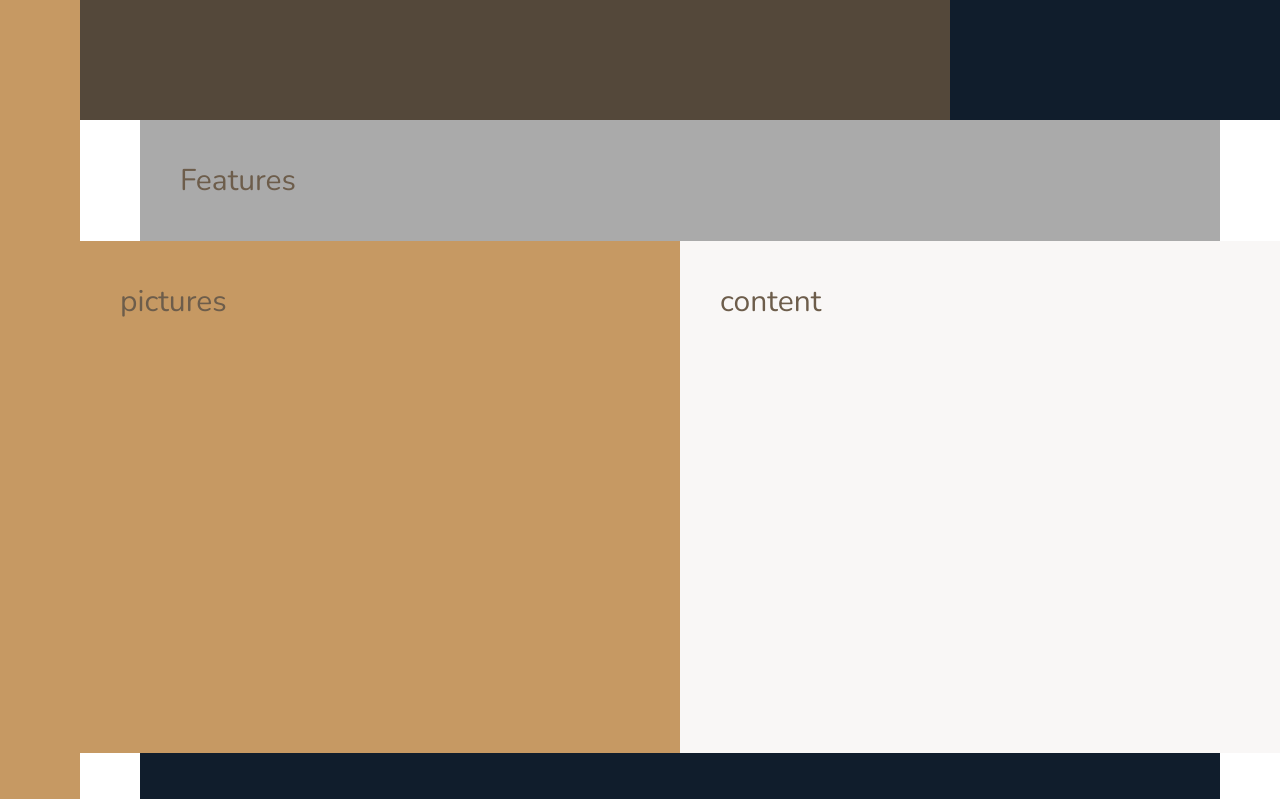
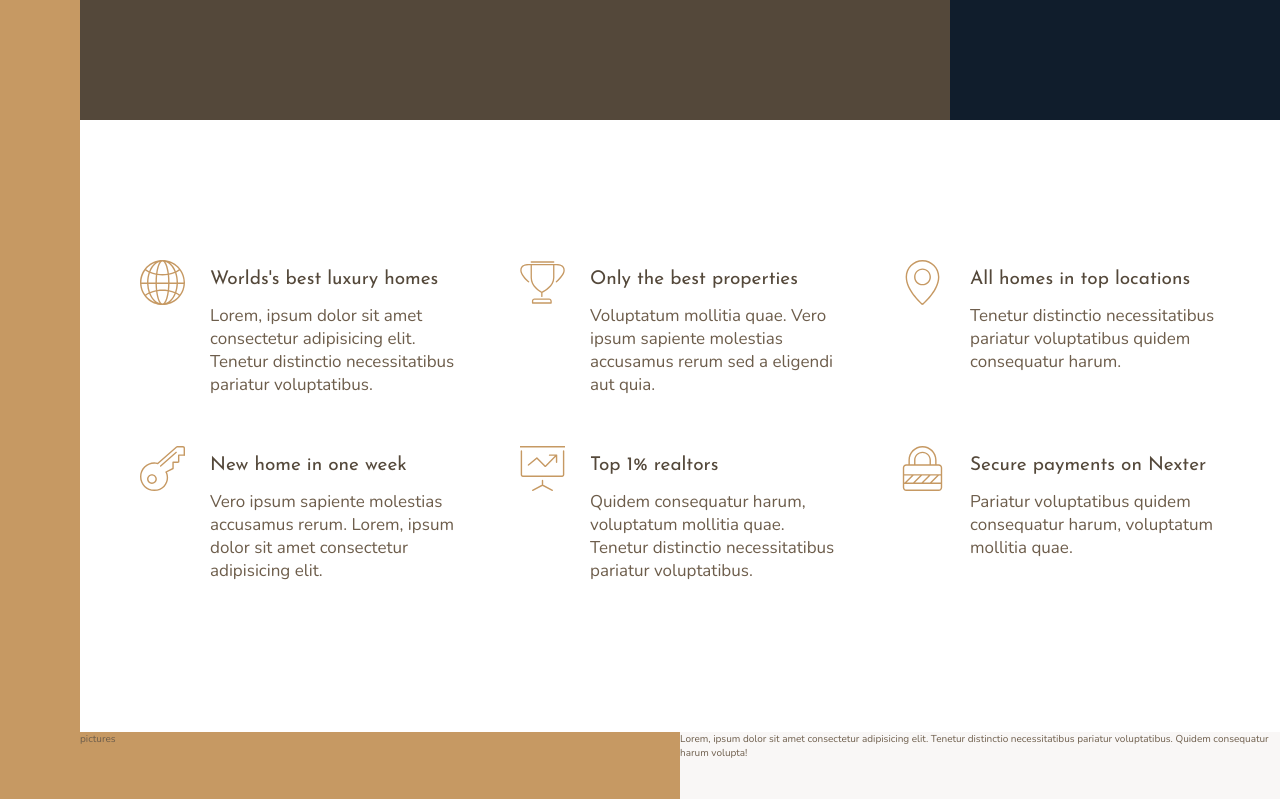
Before and after one commit to BennyKayer/sass-course-nexter, a website: page index.html in a window 1280 px wide. Shown: the part 520-1319 px from the top of the page. Drawn offline with nearby package versions, Linux system fonts and the light colour scheme.

Commit message:
Features section

```diff
--- a/index.html
+++ b/index.html
@@ -25,7 +25,61 @@
         </div>
 
         <section class="features">
-            Features
+            <!-- Created with  .feature{feature $}*6-->
+            <div class="feature">
+                <svg class="feature__icon">
+                    <use xlink:href="img/sprite.svg#icon-global" />
+                </svg>
+                <h4 class="heading-4 heading-4--dark">Worlds's best luxury homes</h4>
+                <p class="feature__text">
+                        Lorem, ipsum dolor sit amet consectetur adipisicing elit. Tenetur distinctio necessitatibus pariatur voluptatibus.
+                </p>
+            </div>
+            <div class="feature">
+                <svg class="feature__icon">
+                    <use xlink:href="img/sprite.svg#icon-trophy" />
+                </svg>
+                <h4 class="heading-4 heading-4--dark">Only the best properties</h4>
+                <p class="feature__text">
+                    Voluptatum mollitia quae. Vero ipsum sapiente molestias accusamus rerum sed a eligendi aut quia.
+                </p>
+            </div>
+            <div class="feature">
+                <svg class="feature__icon">
+                    <use xlink:href="img/sprite.svg#icon-map-pin" />
+                </svg>
+                <h4 class="heading-4 heading-4--dark">All homes in top locations</h4>
+                <p class="feature__text">
+                    Tenetur distinctio necessitatibus pariatur voluptatibus quidem consequatur harum.
+                </p>
+            </div>
+            <div class="feature">
+                <svg class="feature__icon">
+                    <use xlink:href="img/sprite.svg#icon-key" />
+                </svg>
+                <h4 class="heading-4 heading-4--dark">New home in one week</h4>
+                <p class="feature__text">
+                    Vero ipsum sapiente molestias accusamus rerum. Lorem, ipsum dolor sit amet consectetur adipisicing elit.
+                </p>
+            </div>
+            <div class="feature">
+                <svg class="feature__icon">
+                    <use xlink:href="img/sprite.svg#icon-presentation" />
+                </svg>
+                <h4 class="heading-4 heading-4--dark">Top 1% realtors</h4>
+                <p class="feature__text">
+                    Quidem consequatur harum, voluptatum mollitia quae. Tenetur distinctio necessitatibus pariatur voluptatibus.
+                </p>
+            </div>
+            <div class="feature">
+                <svg class="feature__icon">
+                    <use xlink:href="img/sprite.svg#icon-lock" />
+                </svg>
+                <h4 class="heading-4 heading-4--dark">Secure payments on Nexter</h4>
+                <p class="feature__text">
+                    Pariatur voluptatibus quidem consequatur harum, voluptatum mollitia quae.
+                </p>
+            </div>
         </section>
 
         <div class="story__pictures">
@@ -33,7 +87,7 @@
         </div>
 
         <div class="story__content">
-            content
+            Lorem, ipsum dolor sit amet consectetur adipisicing elit. Tenetur distinctio necessitatibus pariatur voluptatibus. Quidem consequatur harum volupta!
         </div>
 
         <section class="homes">
--- a/sass/_base.scss
+++ b/sass/_base.scss
@@ -41,9 +41,4 @@ body {
                            [sidebar-end full-start] minmax(6rem, 1fr) // we want no less than 6rem padding
                            [center-start] repeat(8, [col-start] minmax(min-content, 14rem) [col-end]) // this columns get names col-start 1, 2, 3 etc.
                            [center-end] minmax(6rem, 1fr) [full-end];
-
-    & > * {
-        padding: 4rem;
-        font-size: 3rem;
-    }
 }
--- a/sass/_features.scss
+++ b/sass/_features.scss
@@ -1,4 +1,30 @@
 .features {
-    background-color: $color-grey-light-2;
     grid-column: center-start / center-end;
+    margin: 15rem 0;
+
+    display: grid;
+    // grid-template-columns: repeat(3, 1fr); // not enough let's complicated a bit for responsivennes...
+    grid-template-columns: repeat(auto-fit, minmax(25rem, 1fr)); // columns no less than 250px, how many can you fit?
+    // grid-template-rows: repeat(2, auto); // this is implicit, no need to specify
+    align-items: start;
+    gap: 6rem;
 }
+
+.feature {
+    display: grid;
+    grid-template-columns: min-content 1fr;
+    row-gap: 1.5rem;
+    column-gap: 2.5rem;
+
+    &__icon {
+        fill: $color-primary;
+        width: 4.5rem;
+        height: 4.5rem;
+        grid-row: 1 / span 2; // -1 won't work, -1 is the the last EXPLICIT line, here grid is IMPLICICT
+        transform: translateY(-1rem);
+    }
+
+    &__text {
+        font-size: 1.7rem;
+    }
+}
--- a/sass/_typography.scss
+++ b/sass/_typography.scss
@@ -0,0 +1,33 @@
+%heading {
+    font-family: $font-display;
+    font-weight: 400;
+}
+
+.heading-4 {
+    @extend %heading;
+    font-size: 1.9rem;
+
+    &--light {
+        color: $color-grey-light-1;
+    }
+    &--dark {
+        color: $color-grey-dark-1;
+    }
+}
+
+.heading-3 {
+    @extend %heading;
+
+}
+
+.heading-2 {
+    @extend %heading;
+
+
+}
+
+.heading-1 {
+    @extend %heading;
+
+
+}
```
Also changed, not shown: css/style.css.
